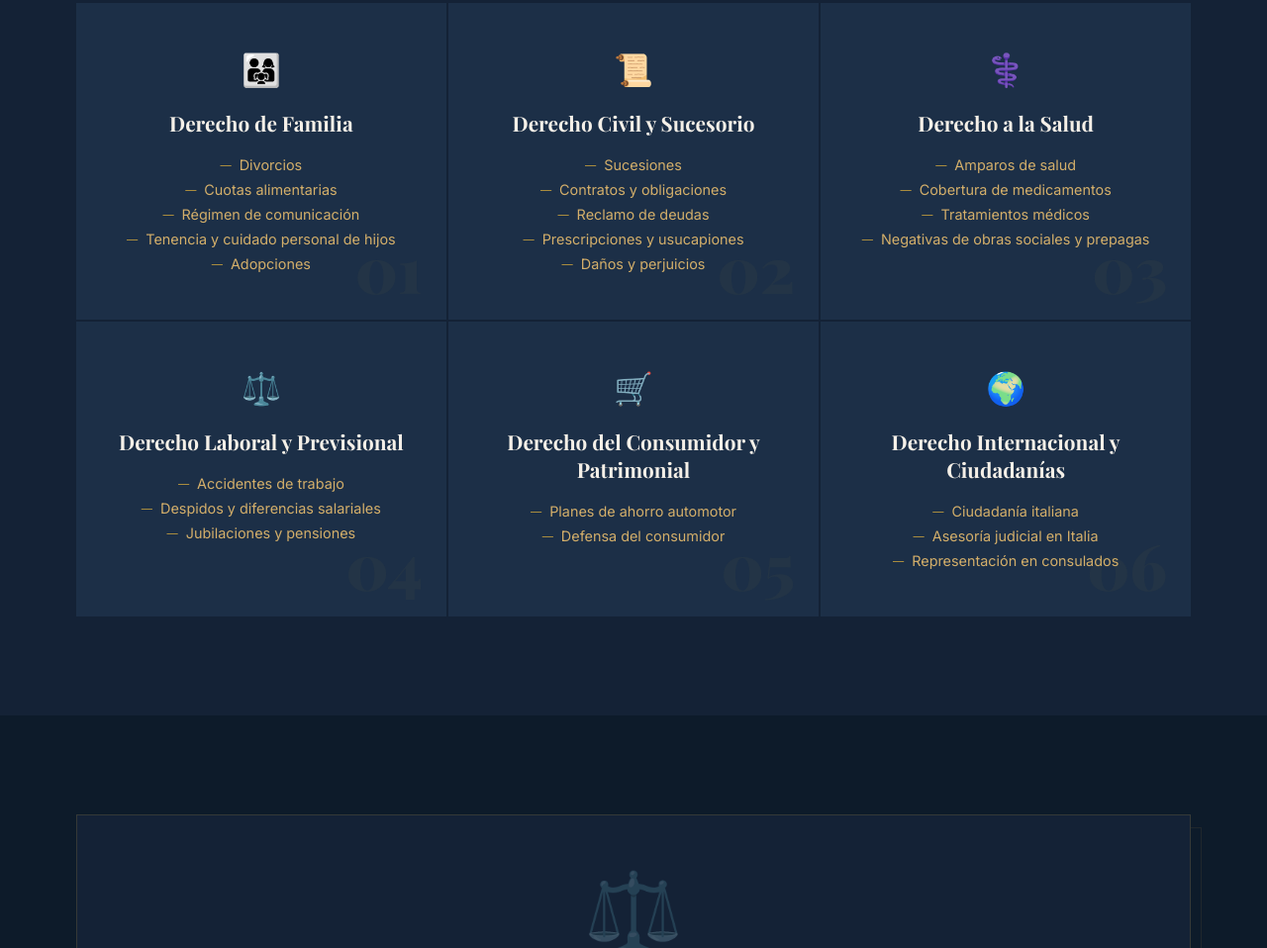
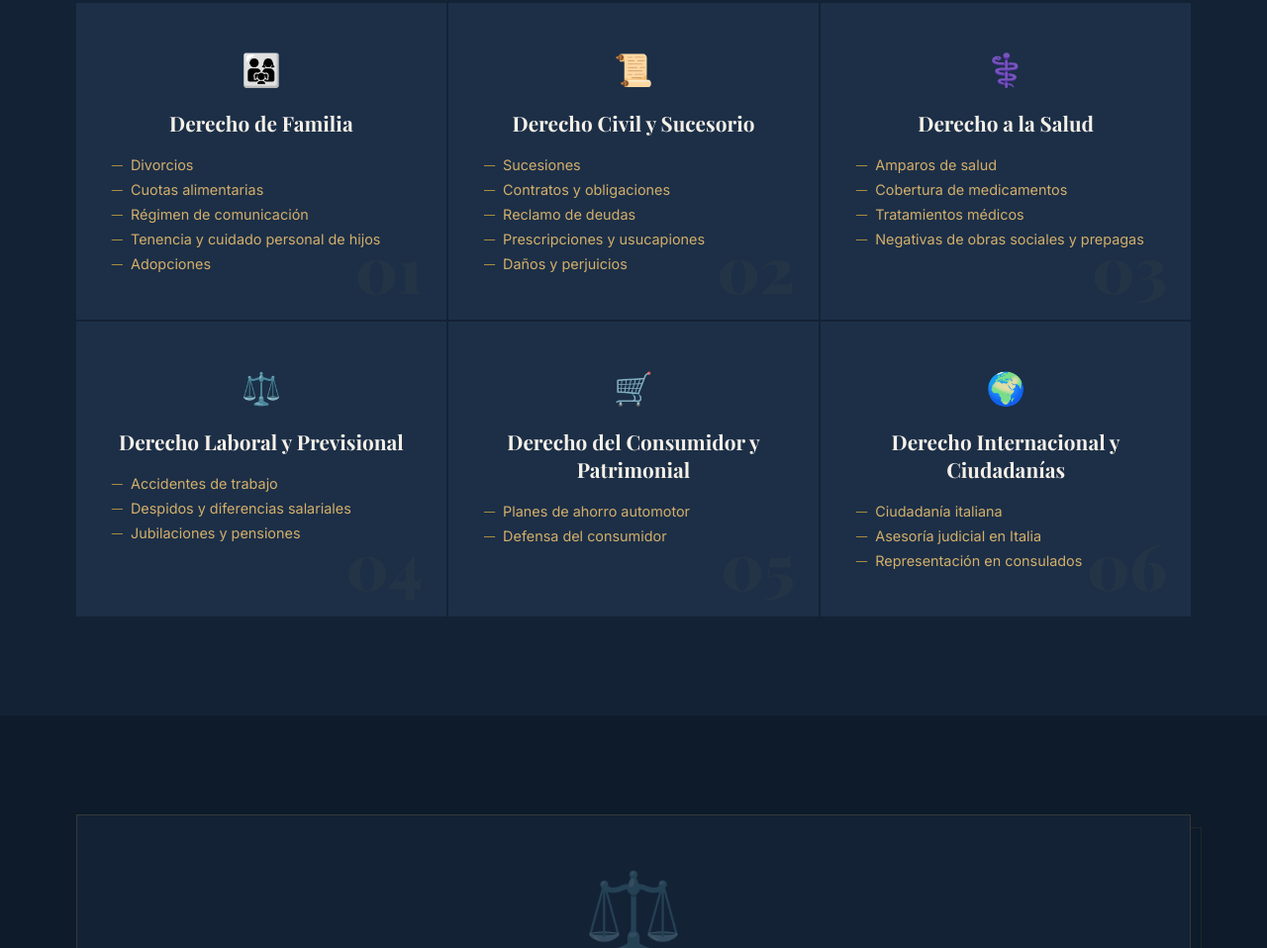
Before and after one commit to cristiandigitalbr-png/abogadas.ledezma.anghilante, a plain HTML site: page index.html in a window 1280 px wide. Shown: the part 1129-2087 px from the top of the page at 99% size. Drawn offline with nearby package versions, Linux system fonts and the light colour scheme.

Commit message:
Update index.html

```diff
--- a/index.html
+++ b/index.html
@@ -239,7 +239,7 @@
       font-size: 1.3rem; font-weight: 700; color: var(--white);
       margin-bottom: 20px;
     }
-    .area-items { list-style: none; display: flex; flex-direction: column; gap: 8px; align-items: center; }
+    .area-items { list-style: none; display: flex; flex-direction: column; gap: 8px; align-items: flex-start; text-align: left; }
     .area-items li {
       color: var(--gold-light); font-size: 0.9rem;
       display: flex; align-items: center; gap: 8px;
```
